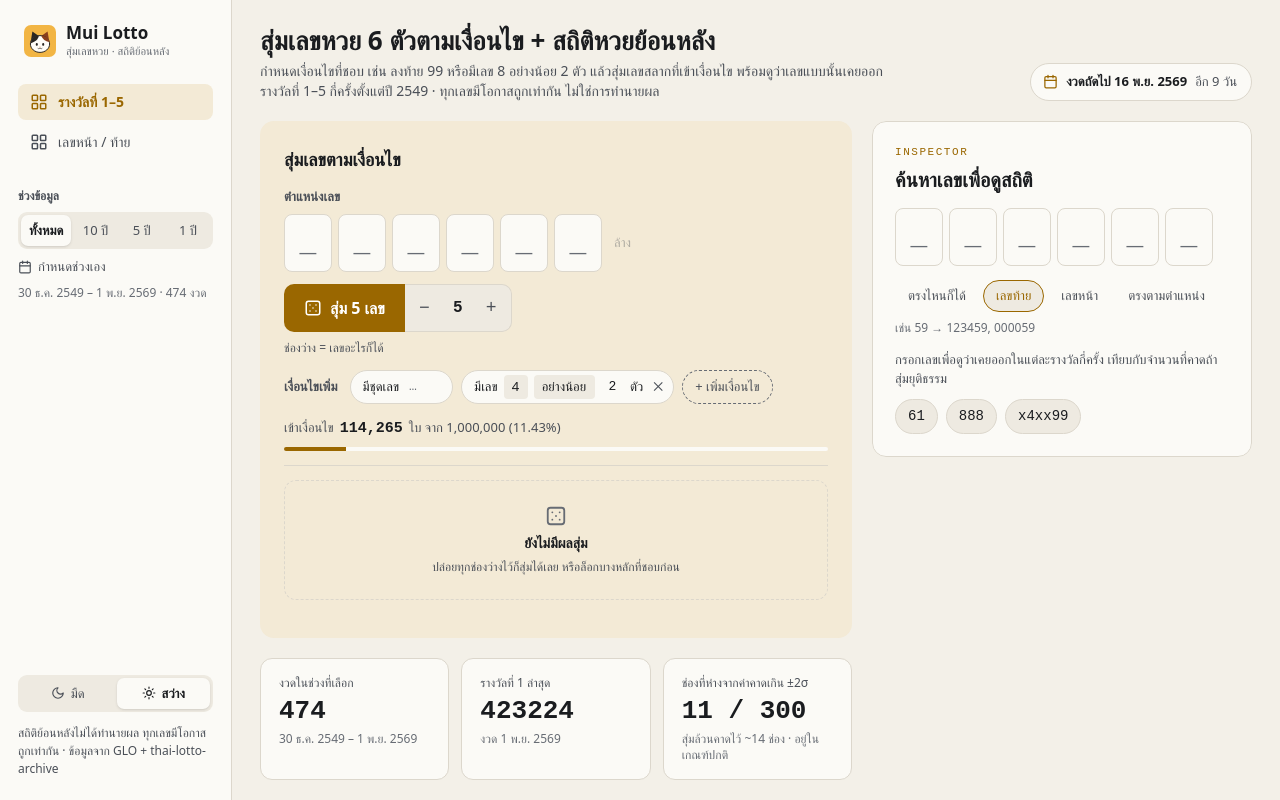
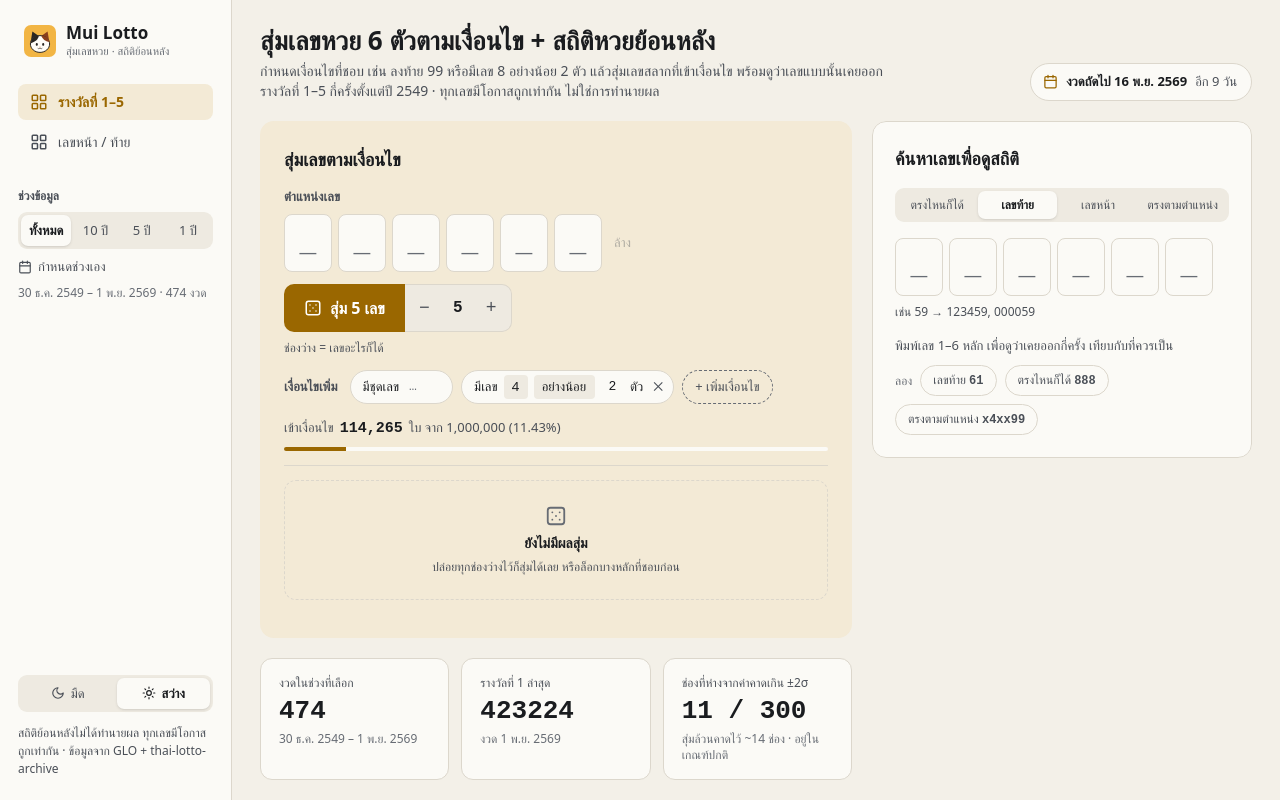
Before and after one commit to Rinriku69/mui-lotto, an Angular app in the folder web/: page / in a window 1280 px wide. Shown: the top 800 px of the page. Built offline with nearby package versions, Linux system fonts and the light colour scheme.

Commit message:
feat: inspector with segmented modes and readable bullet rows

```diff
--- a/web/src/app/search/number-search.html
+++ b/web/src/app/search/number-search.html
@@ -1,10 +1,16 @@
-<section class="panel flex h-full flex-col gap-3.5" id="search" aria-labelledby="search-title">
-  <div>
-    <p class="eyebrow">INSPECTOR</p>
-    <h2 id="search-title" class="text-xl font-semibold">ค้นหาเลขเพื่อดูสถิติ</h2>
+<section class="panel flex flex-col gap-4" id="search" aria-labelledby="search-title">
+  <h2 id="search-title" class="text-lg font-bold">ค้นหาเลขเพื่อดูสถิติ</h2>
+
+  <div class="segmented" role="radiogroup" aria-label="รูปแบบการค้นหา">
+    @for (m of modes(); track m.value) {
+      <label class="seg text-xs">
+        <input class="sr-only" type="radio" [value]="m.value" [formField]="searchForm.mode" />
+        {{ m.label }}
+      </label>
+    }
   </div>
 
-  <!-- Same shared field as the command bar; the slot layout just follows the search mode. -->
+  <!-- The slot layout follows the search mode (Figma "Spec · Search slots by mode"). -->
   <div class="flex min-h-[58px] items-center gap-2.5">
     <app-digit-slots
       size="lg"
@@ -18,81 +24,85 @@
       <button type="button" class="ml-auto cursor-pointer p-1 text-sm text-muted hover:text-ink" (click)="clear()" aria-label="ล้างคำค้น">✕</button>
     }
   </div>
-
-  <div class="flex flex-wrap gap-1" role="radiogroup" aria-label="รูปแบบการค้นหา">
-    @for (m of modes(); track m.value) {
-      <label class="pill text-[13px]">
-        <input class="sr-only" type="radio" [value]="m.value" [formField]="searchForm.mode" />
-        {{ m.label }}
-      </label>
-    }
-  </div>
-  <p id="search-hint" class="-mt-1.5 text-xs text-muted">{{ hint() }}</p>
+  <p id="search-hint" class="-mt-2 text-xs text-ink-2">{{ hint() }}</p>
 
   @if (error(); as e) {
     <p class="text-[13px] text-critical" role="alert">{{ e }}</p>
   } @else if (!query().text.trim()) {
-    <div>
-      <p class="mb-2.5 text-[13px] text-ink-2">กรอกเลขเพื่อดูว่าเคยออกในแต่ละรางวัลกี่ครั้ง เทียบกับจำนวนที่คาดถ้าสุ่มยุติธรรม</p>
-      <div class="flex gap-2">
+    <div class="flex flex-col gap-2.5">
+      <p class="text-[13px] text-ink-2">พิมพ์เลข 1–{{ digits() }} หลัก เพื่อดูว่าเคยออกกี่ครั้ง เทียบกับที่ควรเป็น</p>
+      <div class="flex flex-wrap items-center gap-2">
+        <span class="text-xs text-muted">ลอง</span>
         @for (e of examples(); track e.text) {
-          <button type="button" class="cursor-pointer rounded-full border border-hair bg-raised px-3 py-1.5 font-mono hover:border-gold" (click)="useExample(e)">
-            {{ e.text }}
+          <button type="button" class="cursor-pointer rounded-full border border-hair px-3 py-1.5 text-xs font-medium text-ink-2 hover:text-ink" (click)="useExample(e)">
+            {{ modeLabel(e.mode) }} <span class="font-mono font-semibold">{{ e.text }}</span>
           </button>
         }
       </div>
     </div>
   } @else {
-    <div class="flex gap-6">
-      @for (s of summary(); track s.label) {
-        <div class="flex flex-col">
-          <strong class="font-mono text-2xl font-bold" [class.text-gold]="s.gold">{{ s.value }}</strong>
-          <span class="text-xs text-muted">{{ s.label }}</span>
-        </div>
-      }
+    <div class="flex flex-col gap-1.5">
+      <dl class="grid grid-cols-3 rounded-[10px] border border-hair">
+        @for (s of summary(); track s.label) {
+          <div class="flex flex-col-reverse gap-0.5 border-l border-hair py-2.5 pl-3.5 first:border-l-0">
+            <dt class="text-xs text-ink-2">{{ s.label }}</dt>
+            <dd class="font-mono text-xl font-bold" [class]="s.gold ? 'text-gold' : ''">{{ s.value }}</dd>
+          </div>
+        }
+      </dl>
+      <p class="text-xs text-muted">นับจากช่วง: {{ rangeLabel() }} · {{ drawCount() | number }} งวด</p>
     </div>
 
-    <p class="text-xs text-ink-2">แยกตามรางวัล · แท่ง = พบ, ขีด = คาด</p>
-    <ul class="grid gap-3">
+    @if (!totalHits()) {
+      <p class="text-xs text-ink-2">
+        ไม่เคยออกในช่วงนี้ ซึ่งเป็นเรื่องปกติเมื่อค่าคาดต่ำ (คาดไว้ {{ totalExpected() | number: '1.0-2' }} ครั้ง) และไม่ได้ทำให้งวดหน้ามีโอกาสออกมากขึ้น
+      </p>
+    }
+
+    <div class="flex items-center justify-between">
+      <h3 class="text-[13px] font-semibold">{{ special() ? 'แยกตามประเภท' : 'แยกตามรางวัล' }}</h3>
+      <span class="flex items-center gap-1 text-[11px] text-ink-2"><span class="h-2.5 w-0.5 bg-ink" aria-hidden="true"></span>= ค่าคาด</span>
+    </div>
+    <ul class="grid gap-2.5">
       @for (s of stats(); track s.id) {
-        <li class="grid grid-cols-[92px_1fr_auto_auto] items-center gap-2.5 text-[13px]">
-          <span>{{ s.label }}</span>
-          <span class="relative h-2.5 rounded-[3px] bg-raised" role="img" [attr.aria-label]="s.label + ' พบ ' + s.hits + ' คาด ' + (s.expected | number: '1.0-1')">
-            <span class="absolute inset-y-0 left-0 rounded-[3px]" [class]="(s.ratio ?? 0) >= 1 ? 'bg-div-pos' : 'bg-div-neg'" [style.width.%]="s.barPct"></span>
+        <li class="grid grid-cols-[84px_1fr_auto] items-center gap-2.5 text-xs">
+          <span class="text-ink-2">{{ s.label }}</span>
+          <span class="relative h-2.5 rounded-[5px] bg-raised" role="img" [attr.aria-label]="s.label + ' พบ ' + s.hits + ' คาด ' + (s.expected | number: '1.0-1')">
+            <span class="absolute inset-y-0 left-0 rounded-[5px]" [class]="(s.ratio ?? 0) >= 1 ? 'bg-div-pos' : 'bg-div-neg'" [style.width.%]="s.barPct"></span>
             <span class="absolute -inset-y-[3px] -ml-px w-0.5 bg-ink" [style.left.%]="tickPct"></span>
           </span>
-          <span class="min-w-[3ch] text-right font-mono font-medium">{{ s.hits | number }}</span>
-          <span class="min-w-[6ch] font-mono text-xs text-muted">/{{ s.expected | number: '1.0-1' }}</span>
+          <span class="min-w-[13ch] text-right font-mono text-[11px] text-ink-2">
+            {{ s.hits | number }} / {{ s.expected | number: '1.0-1' }}
+            <span class="ml-1 inline-block min-w-[5ch] text-ink">{{ pct(s.ratio) }}</span>
+          </span>
         </li>
       }
     </ul>
     @if (lowExpected()) {
-      <p class="text-xs text-muted">รางวัลที่ค่าคาดต่ำกว่า ~5 ครั้ง ผลแกว่งจากความบังเอิญมาก อย่าเพิ่งสรุปจากตัวเลขนั้น</p>
+      <p class="text-xs text-ink-2">{{ special() ? 'ประเภท' : 'รางวัล' }}ที่คาดไว้ต่ำกว่า 5 ครั้ง ผลต่างแค่ไม่กี่ครั้งอาจเกิดจากความบังเอิญ อย่าเพิ่งสรุป</p>
     }
 
-    <hr class="my-1 border-hair" />
-    <h3 class="text-sm font-semibold">ออกล่าสุด</h3>
     @if (list().length) {
-      <ul class="-mt-1.5" [class]="expanded() ? 'max-h-[360px] overflow-auto' : ''">
+      <hr class="border-hair" />
+      <h3 class="text-[13px] font-semibold">ออกล่าสุด</h3>
+      <ul class="-mt-2" [class]="expanded() ? 'max-h-[360px] overflow-auto' : ''">
         @for (h of list(); track $index) {
-          <li class="flex items-baseline gap-3 border-b border-hair py-2">
-            <span class="font-mono text-xs text-muted">{{ h.date }}</span>
+          <li class="flex items-center gap-3 border-b border-hair py-2">
+            <span class="w-[76px] shrink-0 text-xs text-ink-2">{{ h.thaiDate }}</span>
             <span class="font-mono text-[15px] tracking-[0.06em] text-ink-2">
               @for (c of h.chars; track $index) {
                 <span [class]="c.hit ? 'font-bold text-gold' : ''">{{ c.ch }}</span>
               }
             </span>
-            <span class="ml-auto text-xs text-muted">{{ h.label }}</span>
+            <span class="ml-auto text-xs text-ink-2">{{ h.label }}</span>
           </li>
         }
       </ul>
       @if (canExpand()) {
-        <button type="button" class="cursor-pointer self-start text-[13px] font-medium text-gold hover:underline" (click)="expanded.set(!expanded())">
+        <button type="button" class="cursor-pointer self-start text-[13px] font-semibold text-gold hover:underline" (click)="expanded.set(!expanded())">
           {{ expanded() ? 'ย่อรายการ' : 'ดูทั้งหมด ' + (totalHits() | number) + ' รายการ →' }}
         </button>
       }
-    } @else {
-      <p class="text-xs text-muted">ไม่เคยออกในช่วงเวลาที่เลือก</p>
     }
   }
 </section>
--- a/web/src/app/search/number-search.ts
+++ b/web/src/app/search/number-search.ts
@@ -1,10 +1,11 @@
 import { ChangeDetectionStrategy, Component, computed, inject, input, signal } from '@angular/core';
 import { DecimalPipe } from '@angular/common';
 import { FormField } from '@angular/forms/signals';
-import { LotteryData } from '../lottery/lottery-data';
+import { LotteryData, RangePreset } from '../lottery/lottery-data';
 import { PRIZES, PRIZE_LABEL, SPECIAL_DIGITS, SPECIAL_KINDS, SPECIAL_LABEL } from '../lottery/lottery.model';
 import { Matcher, SearchMode, buildMatcher, matchShare } from '../lottery/number-pattern';
 import { DigitSlots, SlotMode } from '../shared/digit-slots';
+import { thaiDate } from '../shared/thai-date';
 
 /** Lookup table: search mode -> slot behaviour. A Record makes the compiler check every mode is covered. */
 const SLOT_MODE: Record<SearchMode, SlotMode> = {
@@ -40,6 +41,8 @@ interface GroupStat extends Group {
   barPct: number;
 }
 
+const RANGE_LABEL: Record<RangePreset, string> = { all: 'ทั้งหมด', '10y': '10 ปีล่าสุด', '5y': '5 ปีล่าสุด', '1y': '1 ปีล่าสุด', custom: 'กำหนดเอง' };
+
 const RECENT = 7;
 const MAX_LIST = 120;
 /** Bullet chart scale: ratio 0..1.6, so the "expected" tick (ratio 1) sits at 62.5%. */
@@ -69,7 +72,7 @@ export class NumberSearch {
   protected readonly searchForm = this.data.searchForm;
 
   readonly scope = input<SearchScope>('main');
-  private readonly special = computed(() => this.scope() === 'special');
+  protected readonly special = computed(() => this.scope() === 'special');
 
   /** POS mode needs 6-digit tickets, so the special tab doesn't offer it. */
   readonly modes = computed(() => ALL_MODES.filter((m) => !this.special() || m.value !== 'position'));
@@ -154,8 +157,23 @@ export class NumberSearch {
   readonly summary = computed(() => [
     { label: 'ครั้งที่พบ', value: num.format(this.totalHits()), gold: true },
     { label: 'ครั้งที่คาด', value: this.totalExpected().toFixed(1), gold: false },
-    { label: 'พบ / คาด', value: `${this.totalRatio().toFixed(2)}×`, gold: false },
+    { label: 'พบ / คาด', value: this.totalHits() || this.totalExpected() >= 1 ? `${this.totalRatio().toFixed(2)}×` : '—', gold: false },
   ]);
+
+  /** Which slice of history the numbers come from - the range control may be far away (mobile). */
+  readonly rangeLabel = computed(() => RANGE_LABEL[this.data.rangePreset()]);
+  readonly drawCount = computed(() => this.data.draws().length);
+
+  modeLabel(m: SearchMode) {
+    return ALL_MODES.find((x) => x.value === m)!.label;
+  }
+
+  /** "+27%" / "−11%": the bar's direction in text too, so colour is never the only signal. */
+  pct(ratio: number | null) {
+    if (ratio === null) return '—';
+    const p = Math.round((ratio - 1) * 100);
+    return p > 0 ? `+${p}%` : p < 0 ? `−${-p}%` : '0%';
+  }
   readonly lowExpected = computed(() => this.stats().some((s) => s.expected > 0 && s.expected < 5));
 
   readonly list = computed(() => {
@@ -166,7 +184,7 @@ export class NumberSearch {
       .slice(0, this.expanded() ? MAX_LIST : RECENT)
       .map((h) => {
         const lit = m.highlight(h.number);
-        return { ...h, label: labels.get(h.group) ?? '', chars: [...h.number].map((ch, i) => ({ ch, hit: lit[i] })) };
+        return { ...h, thaiDate: thaiDate(h.date), label: labels.get(h.group) ?? '', chars: [...h.number].map((ch, i) => ({ ch, hit: lit[i] })) };
       });
   });
   readonly canExpand = computed(() => this.hits().length > RECENT);
```
